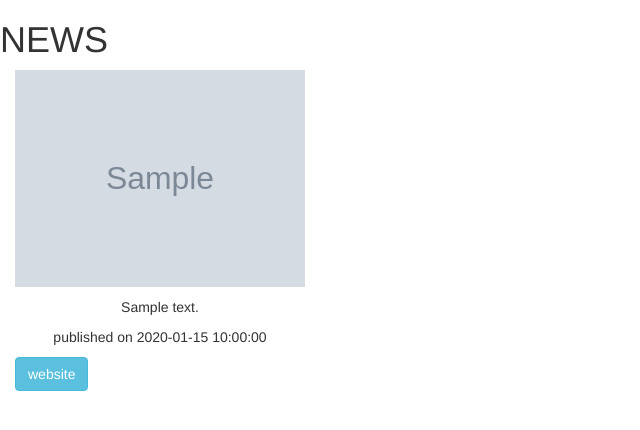
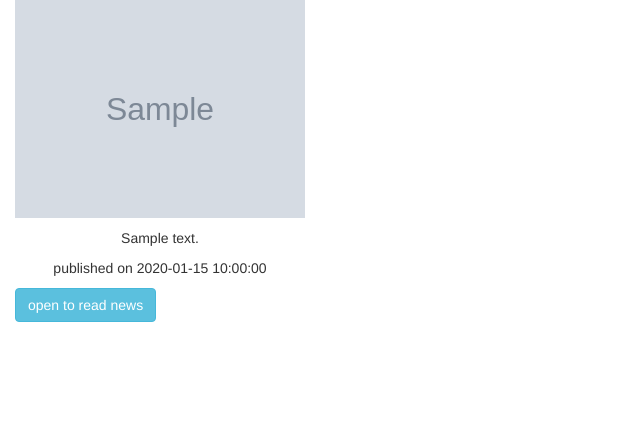
Before and after one commit to limobrian/News-Highlight, a Flask app: template app/templates/articles.html in a window 1280 px wide. Shown: the top 430 px of the page, without its empty margins (0-640 px from the left). Run offline with Flask 2, Linux system fonts and the light colour scheme; the template is opened without the code that fills it: most values are stand-ins (such as "Sample title", 1, 10 or a date in 2020); grey boxes marked "Sample" are stand-in pictures; some libraries are stand-ins or nearby versions.

Commit message:
finilised the bdd

```diff
--- a/app/templates/articles.html
+++ b/app/templates/articles.html
@@ -1,7 +1,6 @@
 {% extends 'base.html'%}
 {% block content %}
 {% for article in articles %}
-<h1>NEWS</h1>
 <div class="col-6 col-sm-3">
 
         <p class="text-center">
@@ -9,7 +8,7 @@
                 <img src="{{ article.urlToImage }}" class="img-responsive"></a></p>
         <p class="text-center">{{ article.description|truncate(100)}}</p>
         <p class="text-center">published on {{ article.publishedAt|truncate(20)}}</p>
-        <a href="{{article.url}}" target="blank_" class="btn btn-info" role="button">website</a>
+        <a href="{{article.url}}" target="blank_" class="btn btn-info" role="button">open to read news</a>
 </div>
 {% endfor %}
 {% endblock %}
--- a/app/templates/index.html
+++ b/app/templates/index.html
@@ -8,7 +8,7 @@
 <body>
 <div class="container-fluid">
 <div>
-            <h1 class="text-center">NEWS SOURCES</h1>
+            <h1 class="text-center">news </h1>
 </div>
 <div class="row">
  <ul>
```
Also changed, not shown: README.md, 1 other file.
